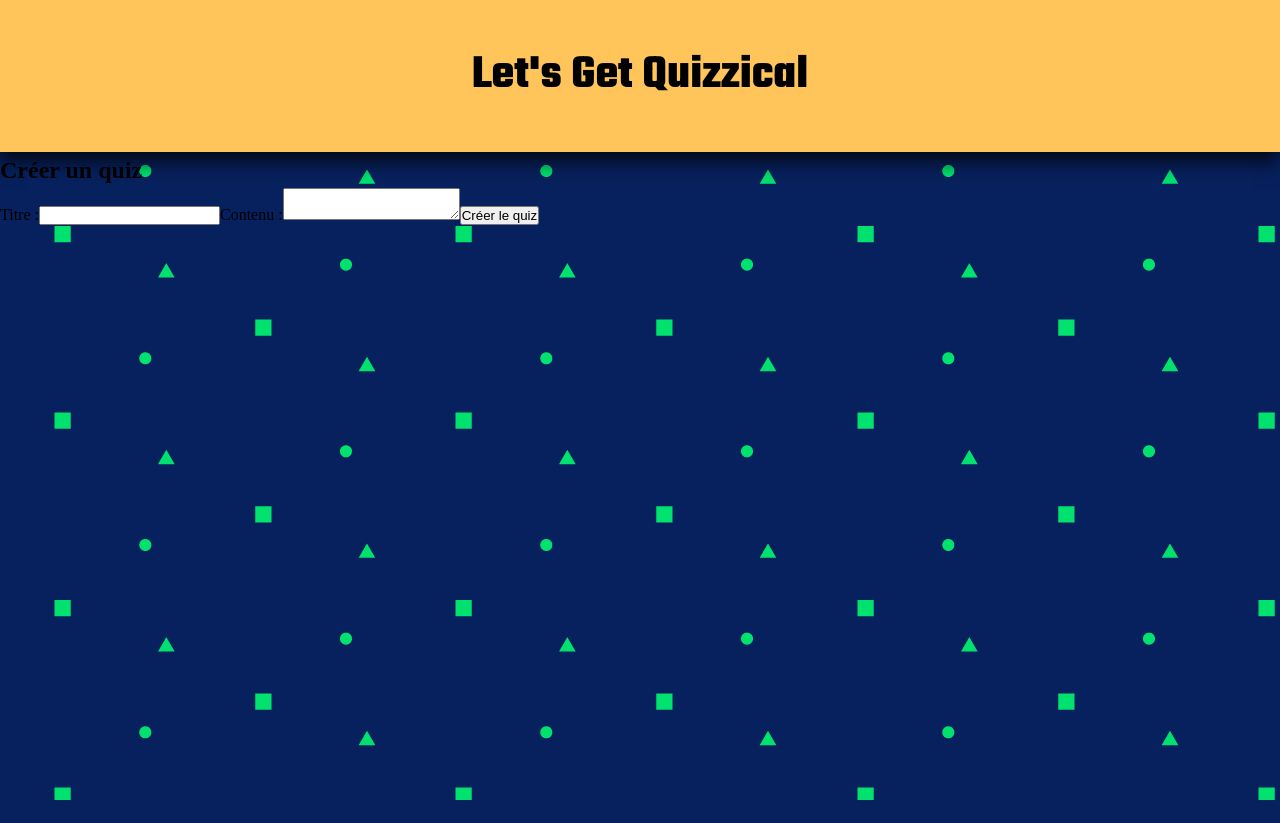
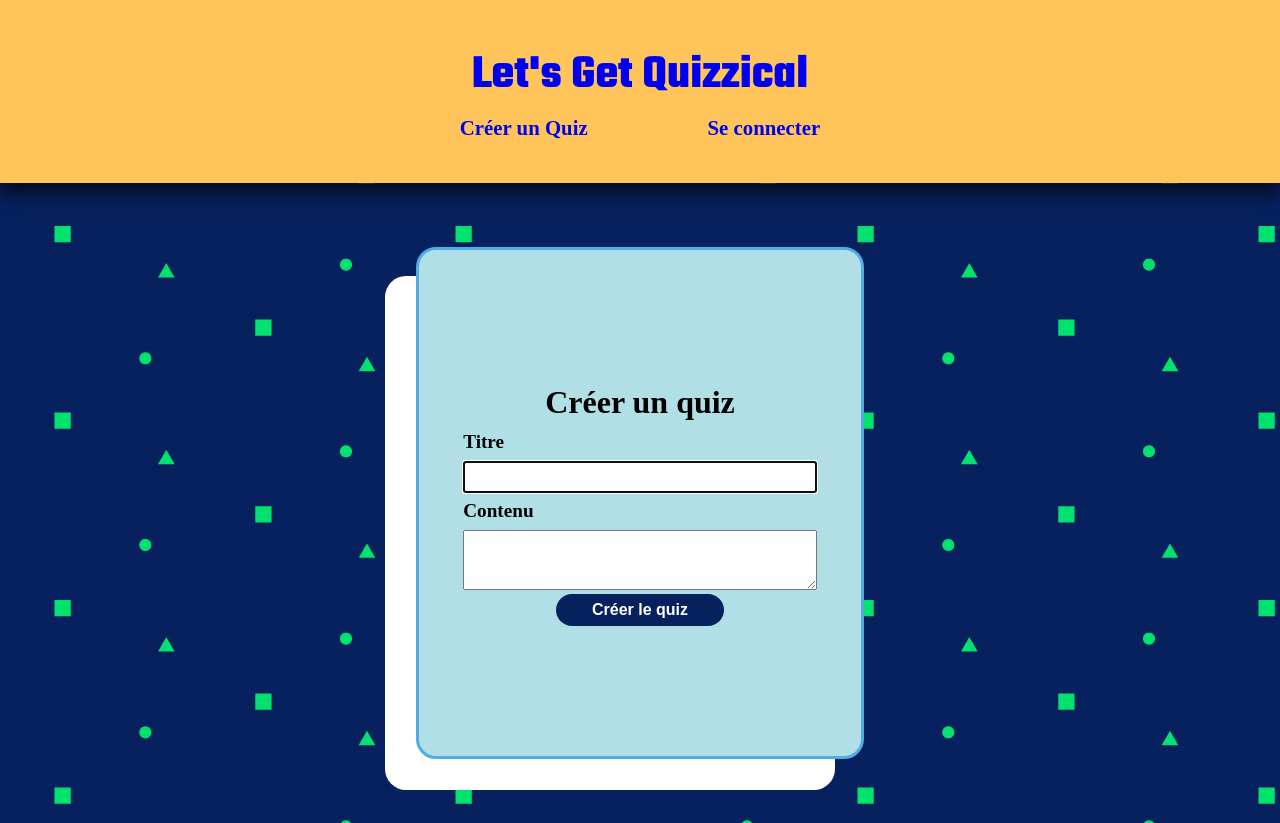
Before and after one commit to vickyfrosties/WP-LetsGetQuizzical, a React (Vite) app: page /create in a window 1280 px wide. Before the commit the page ends 800 px from the top, so only its background shows below. Built offline with nearby package versions, Linux system fonts and the light colour scheme; no server answers; a web font is replaced by a local one.

Commit message:
CSS style :gem:

```diff
--- a/src/components/Authentification/Login.module.css
+++ b/src/components/Authentification/Login.module.css
@@ -14,7 +14,7 @@
     border: 3px solid rgb(83, 171, 230);
     box-shadow: -30px 30px 0px 1px #ffff;
     border-radius: 20px;
-    width: 40%;
+    width: 35%;
     height: 80%;
     margin: auto;
 
--- a/src/components/Quizzes/CreateQuiz.tsx
+++ b/src/components/Quizzes/CreateQuiz.tsx
@@ -1,5 +1,6 @@
 import { useState } from "react";
 import { createQuiz } from "../../services/Quizzes.services";
+import styles from "./Quizzes.module.css";
 
 const CreateQuiz = () => {
 
@@ -28,22 +29,26 @@ const CreateQuiz = () => {
 
   return (
     <>
-      <div>
+      <section className={styles.create_container}>
+
+        <div className={styles.form_container}>
           <h2>Créer un quiz</h2>
-        <p> {message} </p>
-        <form onSubmit={handleSubmit}>
-          <label htmlFor="title">Titre :</label>
+          <p className={styles.message}> {message} </p>
+          <form className={styles.form_quiz} onSubmit={handleSubmit}>
+            <label htmlFor="title">Titre</label>
             <input
+              autoFocus
               id="titre"
               type="text"
               value={title}
               onChange={(e) => setTitle(e.target.value)}
             />
 
-          <label htmlFor="title">Contenu :</label>
+            <label htmlFor="title">Contenu</label>
             <textarea
               id="description"
               value={content}
+              maxLength={500}
               onChange={(e) => setContent(e.target.value)}
             />
 
@@ -52,6 +57,8 @@ const CreateQuiz = () => {
             </button>
           </form>
         </div>
+      </section>
+
     </>
   );
 };
--- a/src/components/Quizzes/Quizzes.module.css
+++ b/src/components/Quizzes/Quizzes.module.css
@@ -62,3 +62,74 @@
     }
   }
 }
+
+.create_container {
+  width: 100vw;
+  height: 80vh;
+  display: flex;
+  justify-content: center;
+  align-items: center;
+
+  h2 {
+    font-family: var(--secondary-font);
+    font-size: 2em;
+    text-align: center;
+  }
+
+  .message {
+    font-family: var(--secondary-font);
+    font-weight: 700;
+    font-size: 1.2em;
+    color: red;
+  }
+
+
+  .form_container {
+    background-color: powderblue;
+    border: 3px solid rgb(83, 171, 230);
+    box-shadow: -30px 30px 0px 1px #ffff;
+    border-radius: 20px;
+    width: 35%;
+    height: 80%;
+    display: flex;
+    flex-direction: column;
+    justify-content: center;
+    align-items: center;
+
+    .form_quiz {
+      width: 80%;
+      height: 40%;
+      display: flex;
+      flex-direction: column;
+      justify-content: space-around;
+      font-family: var(--secondary-font);
+      font-weight: 700;
+      font-size: 1.2em;
+
+      input {
+        height: 2rem;
+        font-size: 1em;
+      }
+
+      textarea {
+        font-size: 1em;
+        font-family: var(--secondary-font);
+        height: 30%;
+      }
+    }
+
+
+    button {
+      align-self: center;
+      background-color: var(--secondary-color);
+      color: white;
+      font-size: 16px;
+      font-weight: 700;
+      border: none;
+      border-radius: 20px;
+      width: 10.5rem;
+      height: 2rem;
+      cursor: pointer;
+    }
+  }
+}
--- a/src/containers/Header.module.css
+++ b/src/containers/Header.module.css
@@ -16,4 +16,31 @@
     font-family: var(--primary-font);
     font-size: 3rem;
   }
+
+  a {
+    text-decoration: none;
+  }
+
+  a:visited {
+    color: black;
+  }
+
+  nav {
+    width: 100%;
+    display: flex;
+    justify-content: center;
+
+    ul {
+      width: 50%;
+      display: flex;
+      justify-content: space-evenly;
+      font-family: var(--secondary-font);
+      font-weight: 700;
+      font-size: 1.3em;
+    }
+
+    ul::hover {
+      text-decoration: underline;
+    }
+  }
 }
--- a/src/containers/Header.tsx
+++ b/src/containers/Header.tsx
@@ -1,11 +1,24 @@
 import styles from "./Header.module.css";
+import { Link } from "react-router-dom";
+
 
 const Header = () => {
 
     return (
         <>
             <header className={styles.header}>
-                <h1>Let's Get Quizzical</h1>
+                <h1>
+                    <a href="/">
+                        Let's Get Quizzical
+                    </a>
+                </h1>
+
+                <nav>
+                    <ul>
+                        <Link to="/create"  >Créer un Quiz </Link>
+                        <Link to="/login"  >Se connecter </Link>
+                    </ul>
+                </nav>
             </header>
         </>
     );
```
Lines whose indentation alone changed are shown as unchanged.
